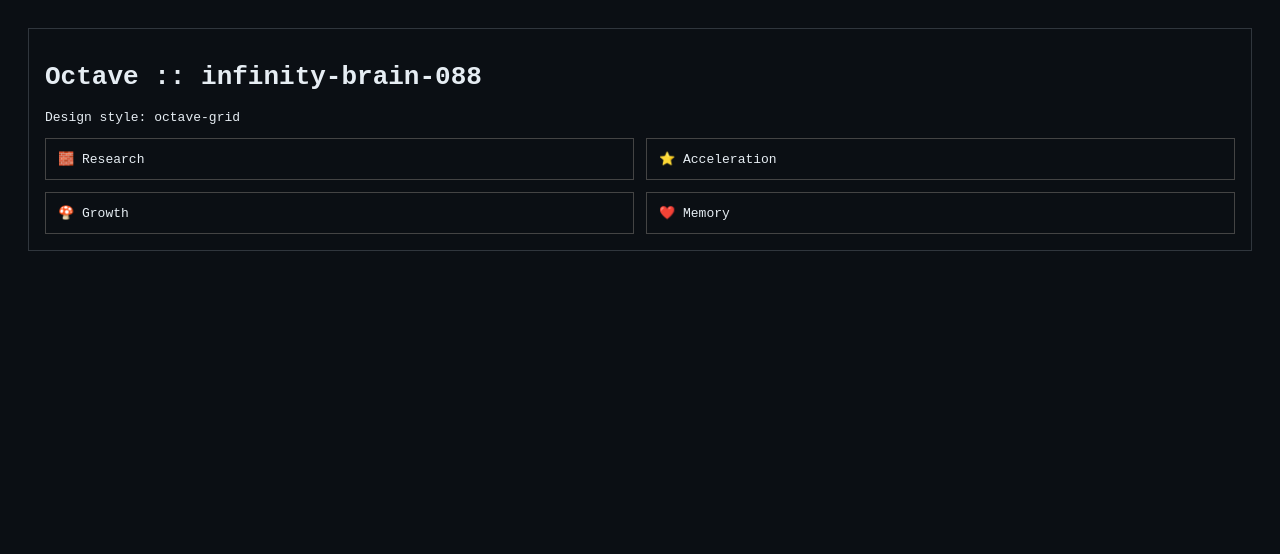
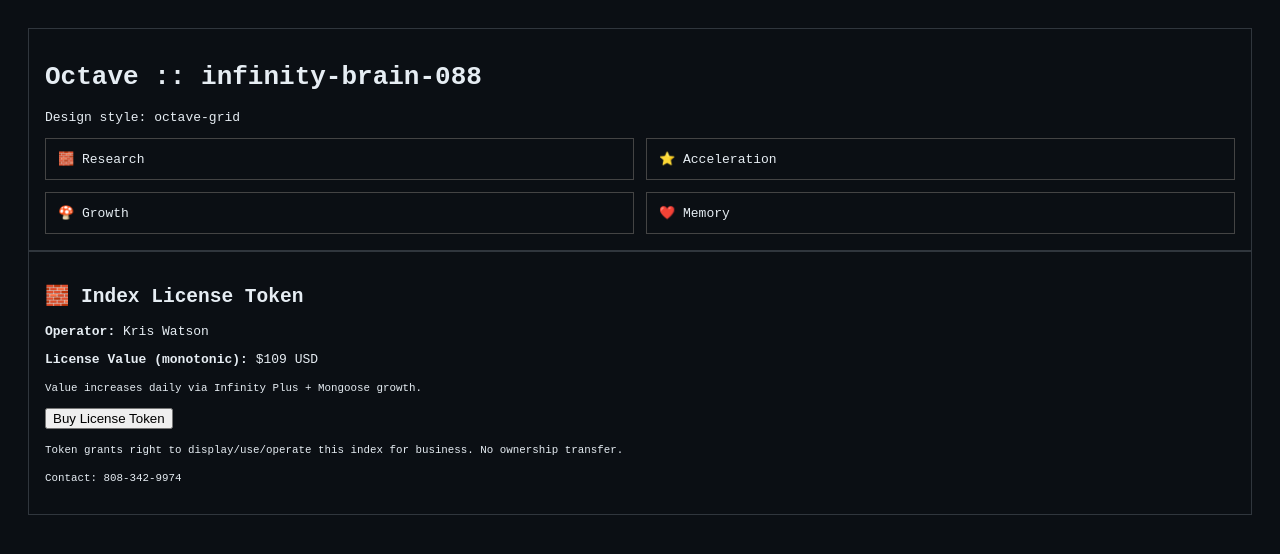
Before and after one commit to pewpi-infinity/infinity-brain-088, a plain HTML site: page index.html in a window 1280 px wide. Drawn offline with Linux system fonts and the light colour scheme.

Commit message:
🧱 c13b0⁴ sweep + index growth → 109

```diff
--- a/index.html
+++ b/index.html
@@ -23,3 +23,17 @@
 </div>
 </body>
 </html>
+
+<!-- INDEX_VALUE_START -->
+<div class="box">
+<h2>🧱 Index License Token</h2>
+<p><strong>Operator:</strong> Kris Watson</p>
+<p><strong>License Value (monotonic):</strong> $109 USD</p>
+<p><small>Value increases daily via Infinity Plus + Mongoose growth.</small></p>
+<form action="https://www.paypal.com/paypalme/marvaseater@gmail.com/109" method="get" target="_blank">
+  <button type="submit">Buy License Token</button>
+</form>
+<p><small>Token grants right to display/use/operate this index for business. No ownership transfer.</small></p>
+<p><small>Contact: 808-342-9974</small></p>
+</div>
+<!-- INDEX_VALUE_END -->
```
Also changed, not shown: index_value.json (added, +10 -0 lines), 2 other files.
